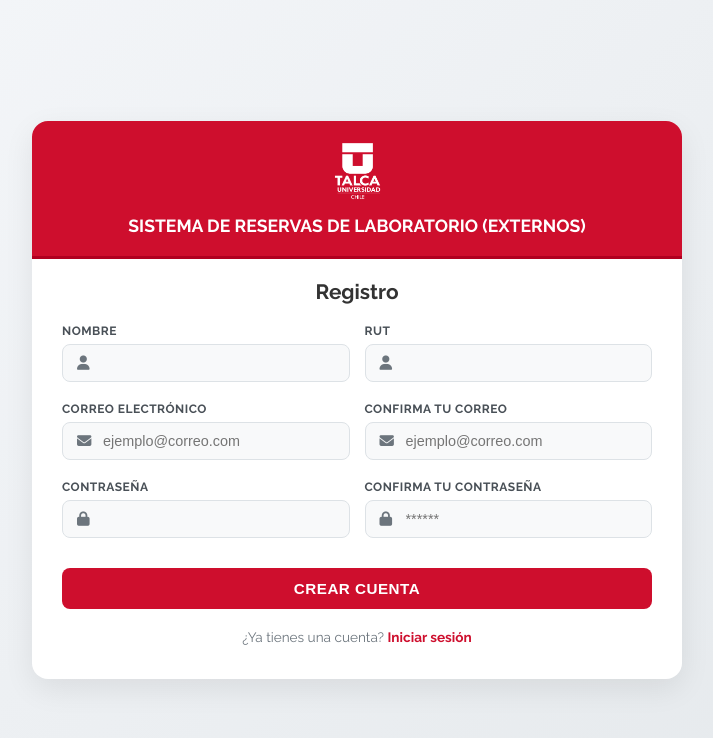
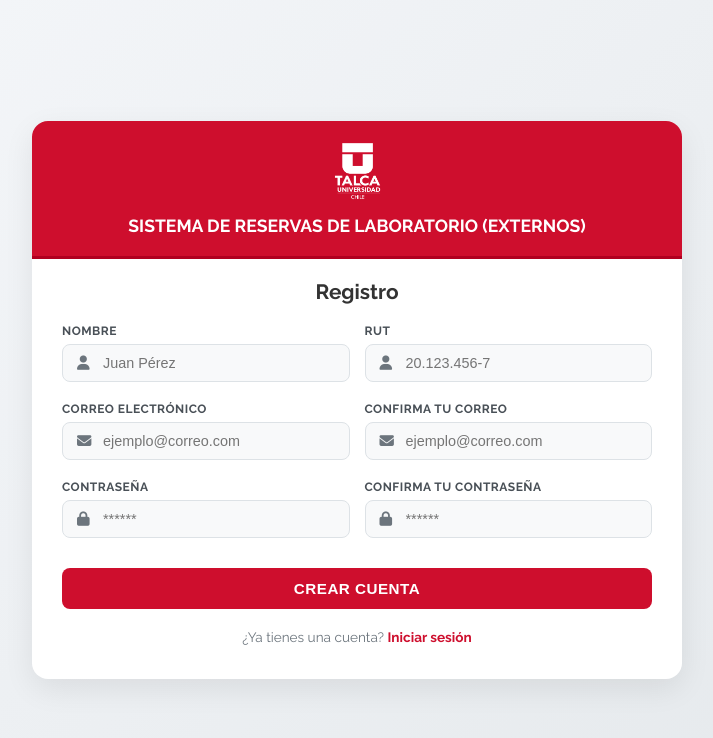
Before and after one commit to Crissds3/Laboratorio-taller-, a Vue app in the folder frontend/: page /registro in a window 1280 px wide. Shown: the top 738 px of the page, without its empty margins (283-996 px from the left). Built offline with nearby package versions, Linux system fonts and the light colour scheme; the HTML template or start-up script is replaced by a standard one.

Commit message:
Ultimos cambios

```diff
--- a/frontend/src/components/LoginView.vue
+++ b/frontend/src/components/LoginView.vue
@@ -21,7 +21,7 @@
                   id="usuario"
                   type="text"
                   v-model="usuario"
-                  placeholder="21295542"
+                  placeholder="20.123.456-7"
                   required
                 />
               </div>
--- a/frontend/src/components/RegistroView.vue
+++ b/frontend/src/components/RegistroView.vue
@@ -20,6 +20,7 @@
                     id="nombre"
                     type="text"
                     v-model="nombre"
+                    placeholder="Juan Pérez"
                     required
                   />
                 </div>
@@ -34,6 +35,7 @@
                     type="text"
                     v-model="rut"
                     required
+                    placeholder="20.123.456-7"
                   />
                 </div>
               </div>
@@ -78,6 +80,7 @@
                     id="password"
                     type="password"
                     v-model="password"
+                    placeholder="******"
                     required
                   />
                 </div>
--- a/frontend/src/router/index.js
+++ b/frontend/src/router/index.js
@@ -2,6 +2,7 @@ import { createRouter, createWebHistory } from 'vue-router'
 import IndexView from '@/components/IndexView.vue'
 import LoginView from '@/components/LoginView.vue'
 import RegistroView from '@/components/RegistroView.vue'
+import AsesoriaView from '@/components/AsesoriaView.vue'
 
 
 
@@ -20,6 +21,11 @@ const routes = [
     path: '/registro',
     name: 'registro',
     component: RegistroView
+  },
+  {
+    path: '/asesoria',
+    name: 'asesoria',
+    component: AsesoriaView
   }
 ]
 
```
